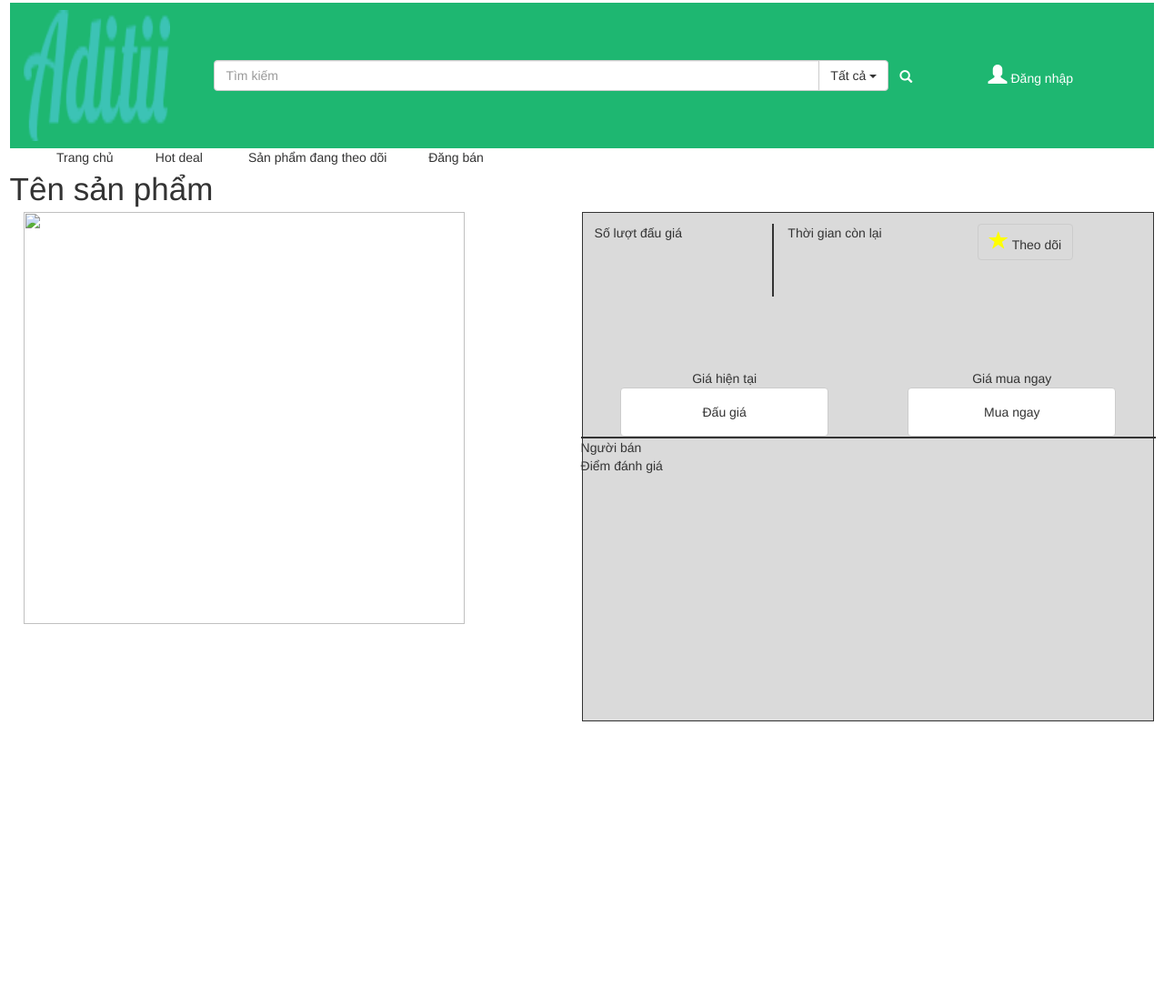
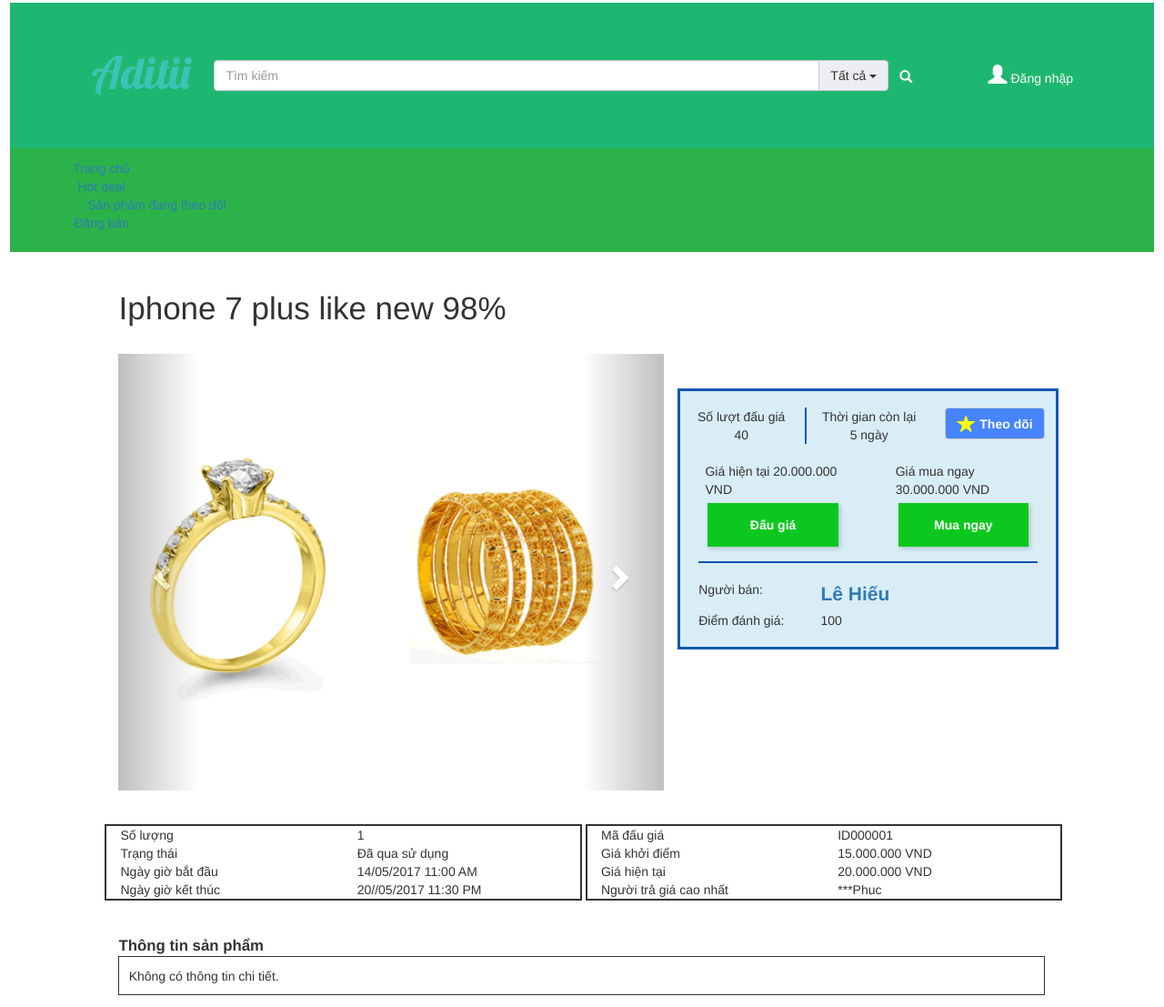
Before and after one commit to 1412010/Auction-Website, a plain HTML site: page ProductDetail.html in a window 1280 px wide. Shown: the part 10-1117 px from the top of the page at 91% size. Before the commit the page ends 816 px from the top, so only its background shows below. Drawn offline with nearby package versions, Linux system fonts and the light colour scheme.

Commit message:
Add files via upload

```diff
--- a/ProductDetail.html
+++ b/ProductDetail.html
@@ -2,16 +2,19 @@
 	<head>
 		<meta charset="utf-8">
 		<title>Tên sản phẩm</title>
-		<style type="text/css">
-
-		</style>
 		<link rel="stylesheet" type="text/css" href="assets/bootstrap-3.3.7-dist/css/bootstrap.min.css">
+		<link rel="stylesheet" type="text/css" href="assets/css/style.css">
 	</head>
 	<body>
 		<div style="margin:1% 2%;">
 			<div class="row" style="display:flex;height:20%;background-color:#1EB771;"> <!-- Khung tiêu đề -->
 				<div class="col-md-2" style="display:flex;align-items:center;">
-					<img style="width:90%;height:90%;" src="images/logo.png"/>
+					<div class="col-md-4"></div>
+					<div class="col-md-8">
+						<a class="logo" href="index.html">
+							<img src="images/logo.png">
+						</a>
+					</div>
 				</div>
 
 				<div class="col-md-8" style="display:flex;align-items:center;"> <!-- Khung search -->
@@ -21,7 +24,7 @@
 							<input type="text" placeholder="Tìm kiếm" class="form-control"/>
 							 <!-- Dropdown -->
 							<div class="input-group-btn">
-								<button class="btn btn-default dropdown-toggle" data-toggle="dropdown">
+								<button class="btn btn-default dropdown-toggle" data-toggle="dropdown" style="background-color:#EDEEF2">
 									<span id="search_concept">Tất cả</span> <span class="caret"></span>
 								</button>
 								<ul class="dropdown-menu">
@@ -41,7 +44,7 @@
 				</div> <!-- /Khung search -->
 
 				<div class="col-md-2" style="display:flex;align-items:center;">
-					<button id ="dang_nhap" class="btn btn-default col-md-2" style="border:none;background-color:transparent;">
+					<button class="btn btn-default col-md-2" style="border:none;background-color:transparent;">
 						<span class="glyphicon glyphicon-user" style="font-size:150%;color:#fff;"></span>
 						<span style="color:#fff;">Đăng nhập</span>
 					</button>
@@ -49,12 +52,12 @@
 			</div> <!-- /Khung tiêu đề -->
 
 
-			<div class="row" > <!-- Navigation bar -->
+			<div id="nav" class="row" style="background-color:#2BB34A;padding-top:1%;padding-bottom:1%;"> <!-- Navigation bar -->
 				<ul style="list-style:none;text-align:center;">
-					<li style="float:left;width:7%;">Trang chủ</li>
-					<li style="float:left;width:10%;">Hot deal</li>
-					<li style="float:left;width:15%;">Sản phẩm đang theo dõi</li>
-					<li style="float:left;width:10%;">Đăng bán</li>
+					<li class="navbar-li" style="width:10%;"><a>Trang chủ</a></li>
+					<li class="navbar-li" style="width:10%;"><a>Hot deal</a></li>
+					<li class="navbar-li" style="width:20%;"><a>Sản phẩm đang theo dõi</a></li>
+					<li class="navbar-li" style="width:10%;"><a>Đăng bán</a></li>
 				</ul>
 			</div> <!-- /Navigation bar -->
 
@@ -64,70 +67,218 @@
 			</div> <!-- /Đường dẫn -->
 
 
-			<div class="row" > <!-- Tên sản phẩm -->
-				<span style="font-size:250%;">Tên sản phẩm</span>
+			<div class="row" style="padding-top:3%;padding-bottom:2%;"> <!-- Tên sản phẩm -->
+				<div class="col-md-1"></div>
+				<div class="col-md-11">
+					<!-- -------- -->
+					<span style="font-size:250%;">Iphone 7 plus like new 98%</span>
+					<!-- -------- -->
+				</div>
 			</div> <!-- /Tên sản phẩm -->
 
 
-			<div class="row" style="height:70%;"> <!-- Hình ảnh sản phẩm -->
+			<div class="row" style="height:60%;"> <!-- Hình ảnh sản phẩm -->
+				<div class="col-md-1"></div>
 				<div class="col-md-6"> <!-- Hình ảnh -->
-					<img src="images/img.png" style="width:90%;height:90%;"/>
+					<div id="myCarousel" class="carousel slide" data-ride="carousel" style="height:100%;display:flex;align-items:center;">
+						<!-- Indicators -->
+						<ol class="carousel-indicators">
+							<li data-target="#myCarousel" data-slide-to="0" class="active"></li>
+							<li data-target="#myCarousel" data-slide-to="1"></li>
+							<li data-target="#myCarousel" data-slide-to="2"></li>
+						</ol>
+
+						<!-- Wrapper for slides -->
+						<div class="carousel-inner">
+							<div class="item active">
+								<img  src="images/c1.png">
+							</div>
+
+							<div class="item">
+								<img src="images/c2.png">
+							</div>
+
+							<div class="item">
+								<img src="images/c3.png" >
+							</div>
+						</div>
+
+						<!-- Left and right controls -->
+						<a class="left carousel-control" href="#myCarousel" data-slide="prev">
+							<span class="glyphicon glyphicon-chevron-left"></span>
+							<span class="sr-only">Previous</span>
+						</a>
+						<a class="right carousel-control" href="#myCarousel" data-slide="next">
+							<span class="glyphicon glyphicon-chevron-right"></span>
+							<span class="sr-only">Next</span>
+						</a>
+					</div>
 				</div>
-				<div class="col-md-6" style="border:1px solid;background-color:#DADADA;height:100%;padding:1% 1%;"> <!-- Thông tin -->
-					<div class="row" style="height:30%;">
+				<!-- Thông tin -->
+				<div class="col-md-4" style="border:3px solid;border-color:#1057AF;background-color:#D9EDF7;padding:1.5% 1%;margin-top: 3%;">
+					<div class="row" style="text-align:center;">
 						<div class="col-md-4">
 							Số lượt đấu giá
+							<!-- ------ -->
+							<span class="numberical-info">40</span>
+							<!-- ------ -->
 						</div>
-						<div class="col-md-4" style="border-left:2px solid;height:50%;">
+						<div class="col-md-4" style="border-left:2px solid #1057AF;">
 							Thời gian còn lại
+							<!-- ------ -->
+							<span class="numberical-info">5</span>
+							ngày
+							<!-- ------ -->
 						</div>
 						<div class="col-md-4">
-							<button class="btn btn-default" style="background-color:transparent;">
+							<button class="btn btn-default" style="background-color:#4784FF;color:#fff;display:flex;align-items:center;">
 								<span class="glyphicon glyphicon-star" style="color:yellow;font-size:150%;"></span>
-								<span>Theo dõi</span>
+								&nbsp
+								<span style="font-weight:bold;">Theo dõi</span>
 							</button>
 						</div>
 					</div>
 
-					<div class="row" style="text-align:center;">
+					<div class="row" style="text-align:center;margin-top:5%;">
 						<div class="col-md-6">
-							<div class="col-md-12">
+							<div class="col-md-12" style="text-align:left;">
 								Giá hiện tại
+								<!-- ------ -->
+								<span class="numberical-info">20.000.000</span>
+								VND
+								<!-- ------ -->
 							</div>
-							<button class="btn btn-default" style="width:80%;height:10%;">
-								Đấu giá
+							<button class="btn btn-default" style="width:80%;height:10%;margin-top:3%;box-shadow: 2px 2px 5px 0 rgba(0,0,0,0.2);border: none;border-radius: 0px;background-color: #0CC81E;">
+								<span style="font-weight: bold;color: #fff;">Đấu giá</span>
 							</button>
 						</div>
 						<div class="col-md-6">
-							<div class="col-md-12">
+							<div class="col-md-12" style="text-align:left;">
 								Giá mua ngay
+								<!-- ------ -->
+								<span class="numberical-info">30.000.000</span>
+								VND
+								<!-- ------ -->
 							</div>
-							<button class="btn btn-default"  style="width:80%;height:10%;">
-								Mua ngay
+							<button class="btn btn-default" style="width:80%;height:10%;margin-top:3%;box-shadow: 2px 2px 5px 0 rgba(0,0,0,0.2);border: none;border-radius: 0px;background-color: #0CC81E;">
+								<span style="font-weight: bold;color: #fff;">Mua ngay</span>
 							</button>
 						</div>
 					</div>
 
-					<div class="row" style="border-top:2px solid;">
-						Người bán
-						</br>
-						Điểm đánh giá
+					<div class="row" style="border-top:2px solid #1057AF;margin-top: 4%;margin-left: 2%;margin-right: 2%;padding-top:5%;">
+						<div class="row">
+							<div class="col-md-4">
+								Người bán:
+							</div>
+							<div class="col-md-8">
+								<!-- ------ -->
+								<span><a style="text-decoration: none;cursor: pointer;font-weight: bold;font-size: 150%;">Lê Hiếu</a></span>
+								<!-- ------ -->
+							</div>
+						</div>
+						<div class="row" style="margin-top: 1%;">
+							<div class="col-md-4">
+								Điểm đánh giá:
+							</div>
+							<div class="col-md-8">
+								<!-- ------ -->
+								<span class="numberical-info">100</span>
+								<!-- ------ -->
+							</div>
+						</div>
 					</div>
 				</div>
-			</div> <!-- Hình ảnh sản phẩm -->
+			</div> <!-- /Hình ảnh sản phẩm -->
 
 
-			<div class="row" > <!-- Thông tin đấu giá -->
-
+			<div class="row" style="margin-top: 3%;"> <!-- Thông tin đấu giá -->
+				<div class="col-md-1"></div>
+				<div class="col-md-5" style="border: 2px solid;margin-right: 2px;"> <!-- Bảng 1 -->
+					<div class="row odd-row">
+						<div class="col-sm-6">
+							Số lượng
+						</div>
+						<div class="col-sm-6">
+							1
+						</div>
+					</div>
+					<div class="row even-row">
+						<div class="col-sm-6">
+							Trạng thái
+						</div>
+						<div class="col-sm-6">
+							Đã qua sử dụng
+						</div>
+					</div>
+					<div class="row odd-row">
+						<div class="col-sm-6">
+							Ngày giờ bắt đầu
+						</div>
+						<div class="col-sm-6">
+							14/05/2017 11:00 AM
+						</div>
+					</div>
+					<div class="row even-row">
+						<div class="col-sm-6">
+							Ngày giờ kết thúc
+						</div>
+						<div class="col-sm-6">
+							20//05/2017 11:30 PM
+						</div>
+					</div>
+				</div>
+				<div class="col-md-5" style="border: 2px solid;margin-left: 2px;"> <!-- Bảng 2 -->
+					<div class="row odd-row">
+						<div class="col-sm-6">
+							Mã đấu giá
+						</div>
+						<div class="col-sm-6">
+							ID000001
+						</div>
+					</div>
+					<div class="row even-row">
+						<div class="col-sm-6">
+							Giá khởi điểm
+						</div>
+						<div class="col-sm-6">
+							15.000.000 VND
+						</div>
+					</div>
+					<div class="row odd-row">
+						<div class="col-sm-6">
+							Giá hiện tại
+						</div>
+						<div class="col-sm-6">
+							20.000.000 VND
+						</div>
+					</div>
+					<div class="row even-row">
+						<div class="col-sm-6">
+							Người trả giá cao nhất
+						</div>
+						<div class="col-sm-6">
+							***Phuc
+						</div>
+					</div>
+				</div>
+				<div class="col-md-1"></div>
 			</div> <!-- /Thông tin đấu giá -->
 
 
-			<div class="row" > <!-- Thông tinh sản phẩm -->
-
+			<div class="row" style="margin-top: 3%;"> <!-- Thông tinh sản phẩm -->
+				<div class="col-md-1"></div>
+				<div class="col-md-10">
+					<span style="font-size: 120%;font-weight: bold;">Thông tin sản phẩm</span>
+					<div class="col-md-12" style="border: 1px solid; padding:1%;">
+						Không có thông tin chi tiết.
+					</div>
+				</div>
+				<div class="col-md-1"></div>
 			</div> <!-- /Thông tin sản phẩm -->
 
 
-			<div class="row" > <!-- Sản phẩm lien quan -->
+			<div class="row" > <!-- Sản phẩm liên quan -->
 
 			</div> <!-- /Sản phẩm liên quan -->
 		</div>
```
